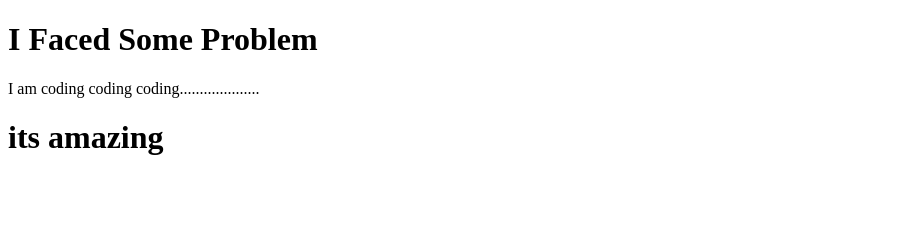
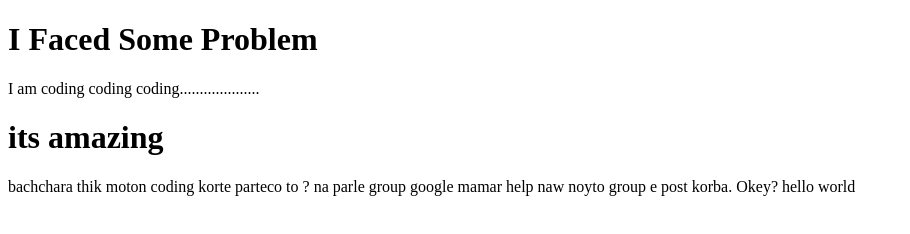
Before and after one commit to freelancer-sifatulislam/my-secound-repo, a plain HTML site: page index.html in a window 1280 px wide. Shown: the whole page, without its empty margins (0-910 px from the left). Drawn offline with Linux system fonts and the light colour scheme.

```diff
--- a/index.html
+++ b/index.html
@@ -10,5 +10,6 @@
     <h1>I Faced Some Problem</h1>
     <p>I am coding coding coding....................</p>
     <h1>its amazing</h1>
+    <p>bachchara thik moton coding korte parteco to ? na parle group google mamar help naw noyto group e post korba. Okey? hello world</p>
 </body>
 </html>
```
